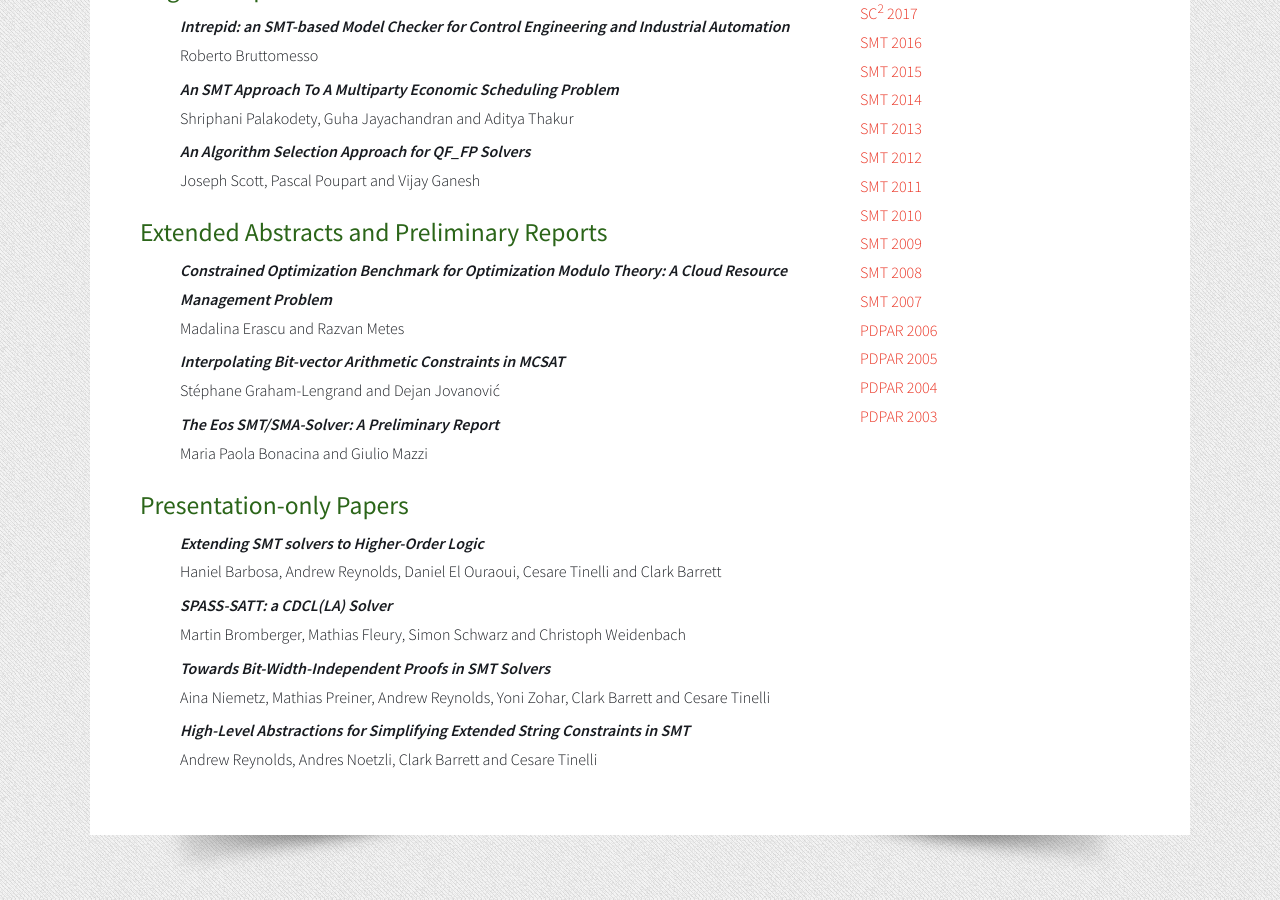
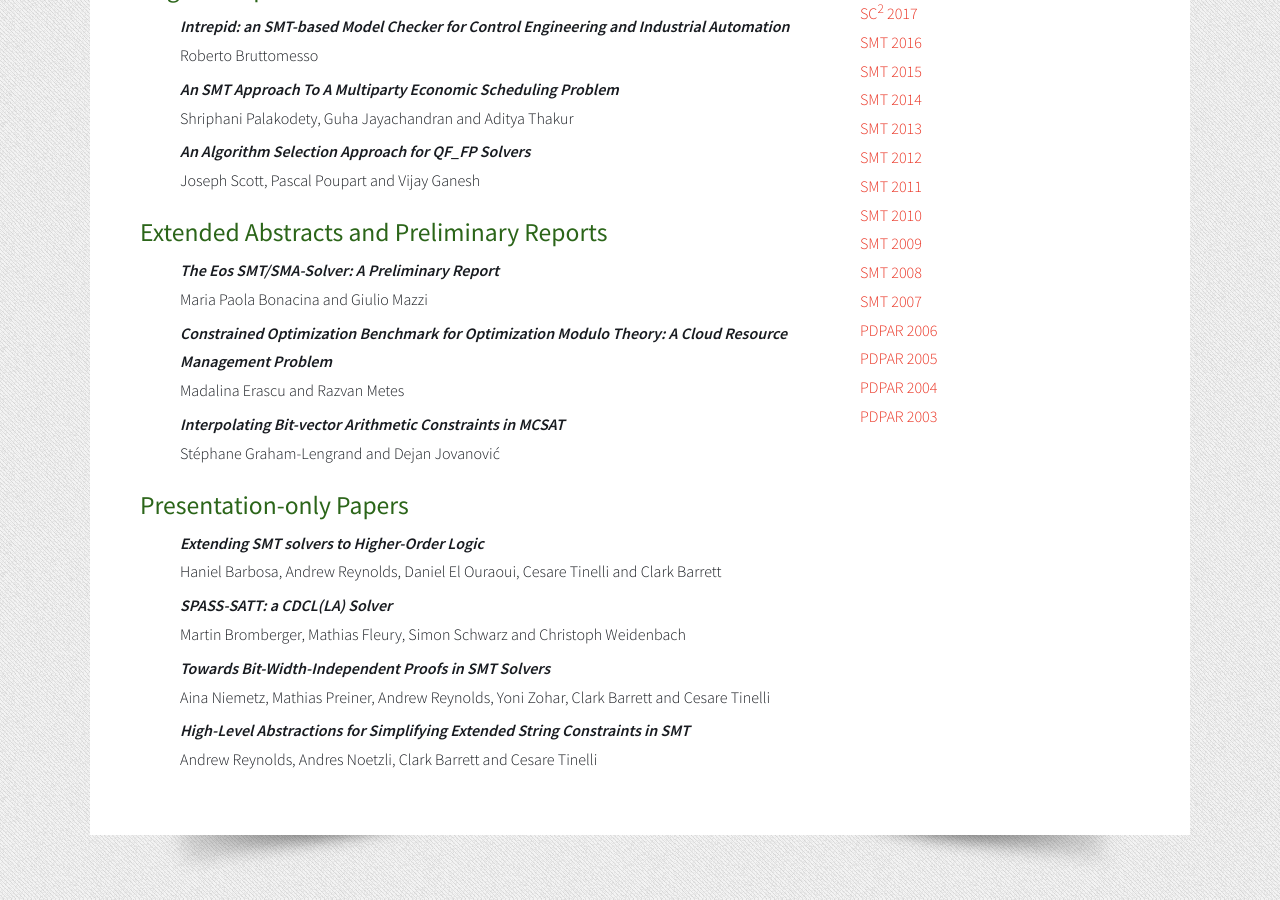
Before and after one commit to smt2019/smt2019.github.io, a Jekyll site: the page built from accepted.html, in a window 1280 px wide and 900 px high, scrolled down 451 px. Built offline with Jekyll 4.4.1, drawn with Linux system fonts in a browser that asks for light colours; some of the changed lines change nothing that is shown.

Commit message:
Alphabetical order for accepted papers

```diff
--- a/accepted.html
+++ b/accepted.html
@@ -25,16 +25,16 @@ layout: layout
 
 <ul id="accepted">
   <li>
+    <div>The Eos SMT/SMA-Solver: A Preliminary Report</div>
+    <div>Maria Paola Bonacina and Giulio Mazzi</div>
+  </li>
+  <li>
     <div>Constrained Optimization Benchmark for Optimization Modulo Theory: A Cloud Resource Management Problem</div>
     <div>Madalina Erascu and Razvan Metes</div>
   </li>
   <li>
     <div>Interpolating Bit-vector Arithmetic Constraints in MCSAT</div>
     <div>Stéphane Graham-Lengrand and Dejan Jovanović</div>
-  </li>
-  <li>
-    <div>The Eos SMT/SMA-Solver: A Preliminary Report</div>
-    <div>Maria Paola Bonacina and Giulio Mazzi</div>
   </li>
 </ul>
 
```
